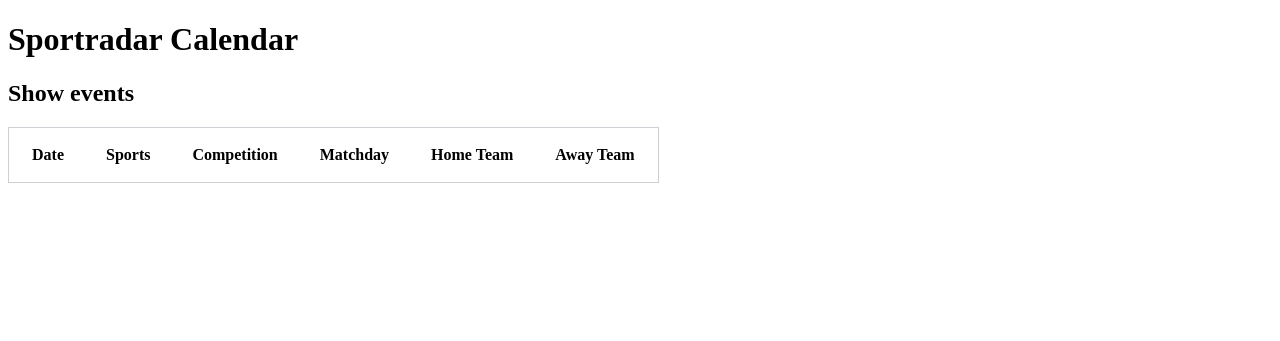
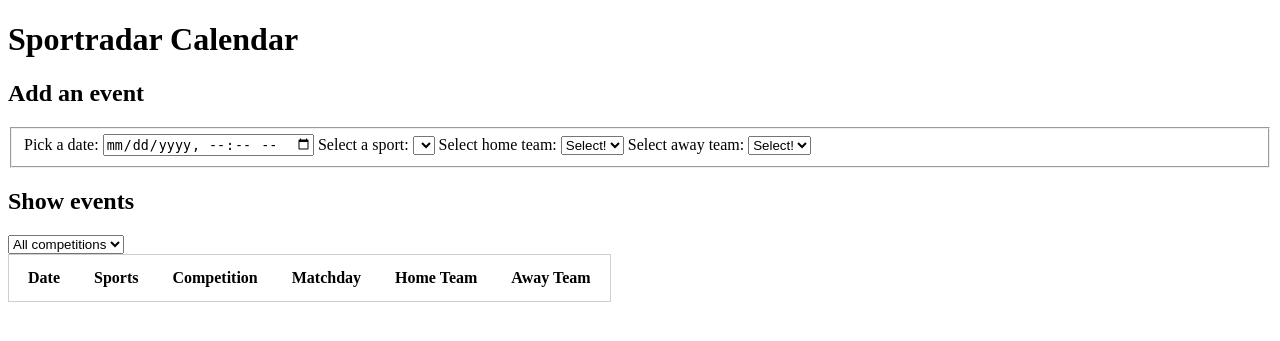
Before and after one commit to jerreeey/SportradarCodingExercise, a PHP site: page / in a window 1280 px wide. Shown: the part 26-367 px from the top of the page. Run offline with PHP 8.4, Linux system fonts and the light colour scheme; data that the repository does not hold is empty.

Commit message:
Added filtering competitions function

```diff
--- a/Fixtures.class.php
+++ b/Fixtures.class.php
@@ -4,47 +4,10 @@ include ("db.class.php");
 
 class Fixtures
 {
-
-
     public function showFixtures(){
         $db=new db();
         $fixtures= $db->getAllGames();
-            ?>
-            <tr>
-                <th>Date</th>
-
-                    <?php foreach($fixtures as $f){ echo "<td>". $f['startTime'] ."</td>";}?>
-
-            </tr>
-            <tr>
-                <th>Sports</th>
-                <?php foreach($fixtures as $f){ echo "<td>". $f['sportsName'] ."</td>";}?>
-            </tr>
-            <tr>
-                <th>Competition</th>
-                <?php foreach($fixtures as $f){ echo "<td>". $f['competitionName'] ."</td>";}?>
-            </tr>
-            <tr>
-                <th>Matchday</th>
-                <?php foreach($fixtures as $f){ echo "<td>". $f['matchdayName'] ."</td>";}?>
-            </tr>
-            <tr>
-                <th>Home Team</th>
-                <?php foreach($fixtures as $f){ echo "<td>". $f['Home'] ."</td>";}?>
-            </tr>
-            <tr>
-                <th>Away Team</th>
-                <?php foreach($fixtures as $f){ echo "<td>". $f['Guest'] ."</td>";}?>
-            </tr>
-
-            <?php
-
+             foreach($fixtures as $f){ echo "<tr><td>". $f['startTime'] ."</td>". "<td>". $f['sportsName'] ."</td>"."<td>". $f['competitionName'] ."</td>"."<td>". $f['matchdayName'] ."</td>"."<td>". $f['Home'] ."</td>"."<td>". $f['Guest'] ."</td>"."</tr>";}
         }
 
-
-
-
-
-
-
 }
--- a/index.php
+++ b/index.php
@@ -13,6 +13,7 @@ $fixtures= new Fixtures();
         <meta http-equiv="X-UA-Compatible" content="IE=edge">
         <meta name="viewport" content="width=device-width, initial-scale=1.0">
         <link href="style.css" rel="stylesheet">
+        <script src="script.js"></script>
         <title>Sportradar Calendar</title>
     </head>
     <body>
@@ -23,7 +24,7 @@ $fixtures= new Fixtures();
         </nav>
         <main>
             <h1>Sportradar Calendar</h1>
-          <!-- <h2>Add an event</h2>
+          <h2>Add an event</h2>
             <fieldset>
                 <legend style="display: none">Add an event</legend>
                 <form>
@@ -50,9 +51,18 @@ $fixtures= new Fixtures();
                         </select>
                     </label>
                 </form>
-            </fieldset> -->
+            </fieldset>
             <h2>Show events</h2>
-            <table>
+            <select id="selectSports" oninput="filterFixtures()">
+                <option>All competitions</option>
+                <option>Ice Hockey</option>
+                <option>Football</option>
+
+            </select>
+            <table id="fixturesTable">
+                <tr>
+                    <th>Date</th><th>Sports</th><th>Competition</th><th>Matchday</th><th>Home Team</th><th>Away Team</th>
+                </tr>
                <?php $fixtures->showFixtures(); ?>
             </table>
         </main>
--- /dev/null
+++ b/script.js
@@ -0,0 +1,20 @@
+function filterFixtures() {
+
+   let select = document.getElementById("selectSports");
+   let table = document.getElementById("fixturesTable");
+   let rows = table.getElementsByTagName("tr"); //get rows
+   let filter = select.value;//get Value of Dropdown
+
+
+    for (let row of rows) {
+        cells = row.getElementsByTagName("td"); //get cells of each row
+        sports = cells[1] || null; //search in the 2nd cell for sports
+
+        if (filter === "All competitions" || !sports || (filter === sports.textContent)) { //show row when value of dropdown equals ALL or one specific competition
+            row.style.display = "";
+        }
+        else { //else hide row
+            row.style.display = "none";
+        }
+    }
+}
--- a/style.css
+++ b/style.css
@@ -6,13 +6,7 @@ table,
 td {
     border: 1px solid #cecfd5;
 }
-table tr {
-    display: table-cell;
-}
-table tr td {
-    display: block;
 
-}
 th,
 td {
     padding: 10px 15px;
```
